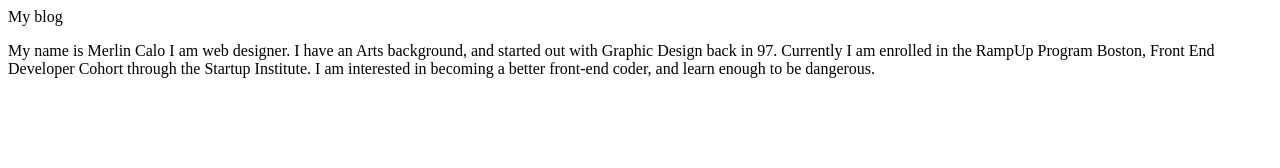
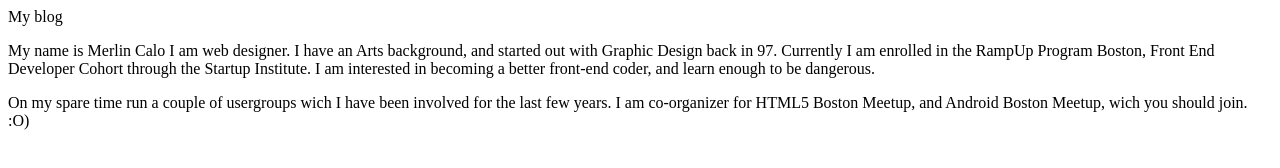
Before and after one commit to MerlinCalo/MerlinCalo.github.io, a plain HTML site: page blog/index.html in a window 1280 px wide. Drawn offline with Linux system fonts and the light colour scheme.

Commit message:
More additions to about me..

```diff
--- a/blog/index.html
+++ b/blog/index.html
@@ -4,5 +4,9 @@
 	<body>
 		<p>My name is Merlin Calo I am web designer. I have an Arts background, and started out with Graphic Design back in 97. Currently I am enrolled in the RampUp Program Boston, Front End Developer Cohort through the Startup Institute. I am interested in becoming a better front-end coder, and learn enough to be dangerous.
 		</p>
+
+		<p>On my spare time run a couple of usergroups wich
+			I have been involved for the last few years. I am co-organizer for HTML5 Boston Meetup, and Android Boston Meetup, wich you should join. :O)
+		</p>
 	</body>
 </html>
```
